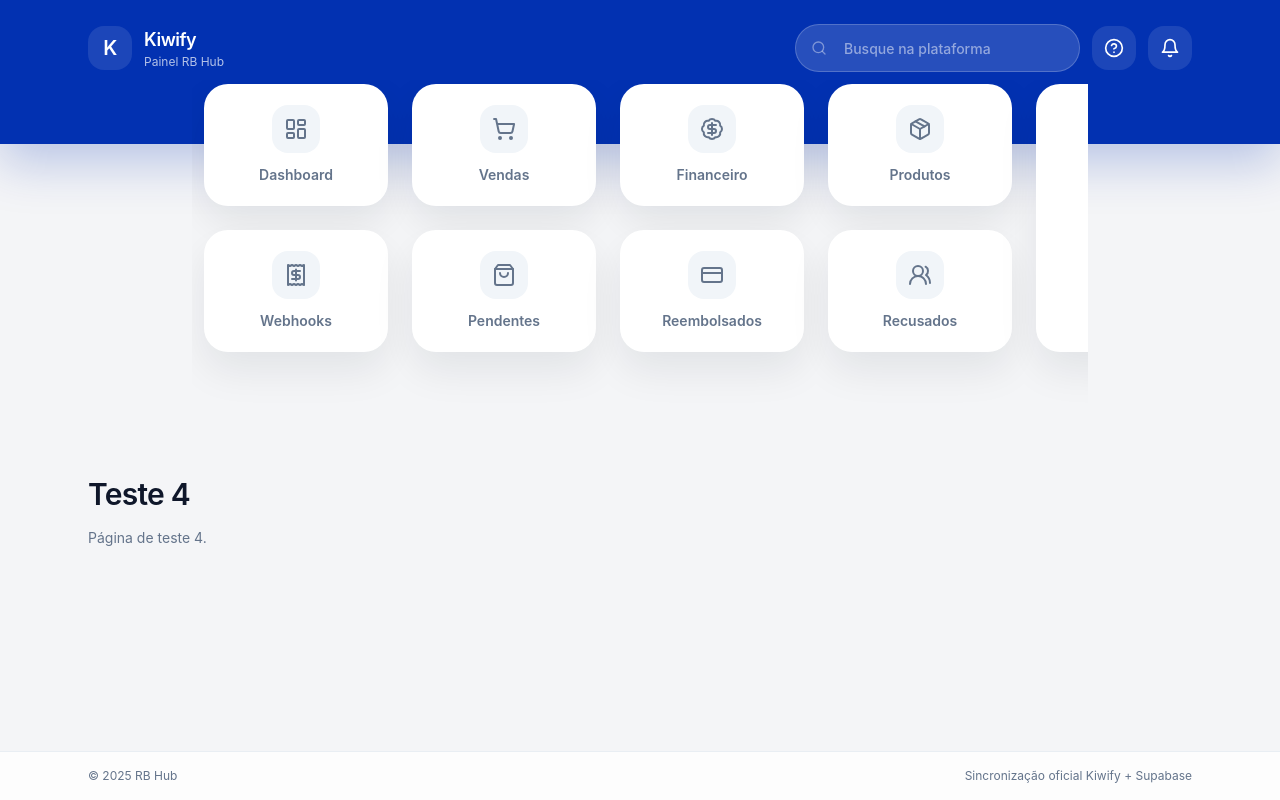
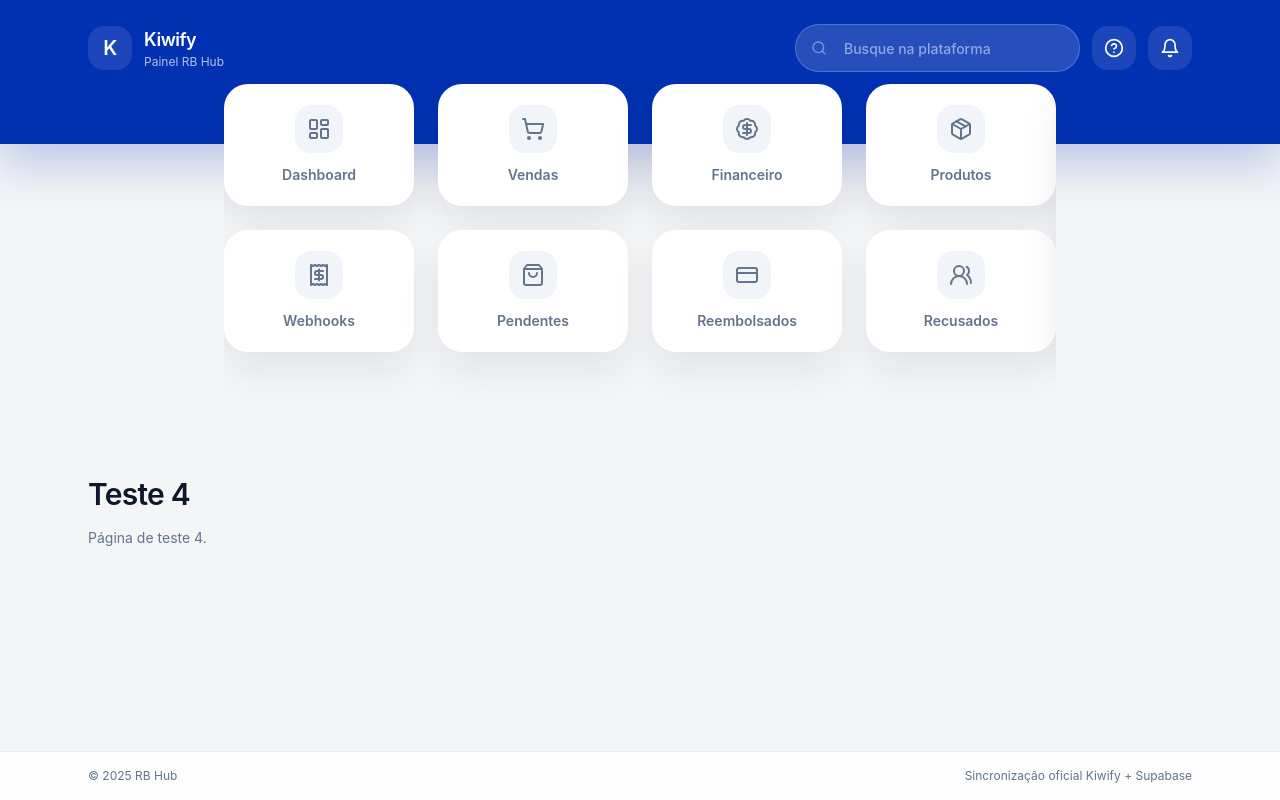
Before and after one commit to leoxavier3914-arch/rb, a Next.js app: page /teste-4 in a window 1280 px wide. Built offline with nearby package versions, Linux system fonts and the light colour scheme.

Commit message:
Adjust main navigation scroll layout

```diff
--- a/components/navigation/MainNav.tsx
+++ b/components/navigation/MainNav.tsx
@@ -49,12 +49,13 @@ export function MainNav() {
 
   return (
     <nav className="relative z-10">
-      <div className="mx-auto max-w-4xl overflow-x-auto overflow-y-hidden px-4 pb-16 snap-x snap-mandatory sm:px-6 sm:pb-20 lg:px-8">
+      <div className="mx-auto max-w-4xl px-4 sm:px-6 lg:px-8">
+        <div className="overflow-x-auto overflow-y-hidden scroll-px-4 pb-16 snap-x snap-mandatory sm:scroll-px-6 sm:pb-20 lg:scroll-px-8">
           <div className="flex min-w-full flex-nowrap">
             {pages.map((pageItems, pageIndex) => (
               <div
                 key={pageIndex}
-              className="grid min-w-full basis-full flex-shrink-0 grid-cols-2 gap-4 snap-start px-3 py-1 sm:grid-cols-4 sm:gap-6"
+                className="grid w-full flex-none snap-start snap-always grid-cols-2 gap-4 py-1 sm:grid-cols-4 sm:gap-6"
               >
                 {pageItems.map(item => {
                 const Icon = item.icon;
@@ -89,6 +90,7 @@ export function MainNav() {
           ))}
           </div>
         </div>
+      </div>
     </nav>
   );
 }
```
Lines whose indentation alone changed are shown as unchanged.
